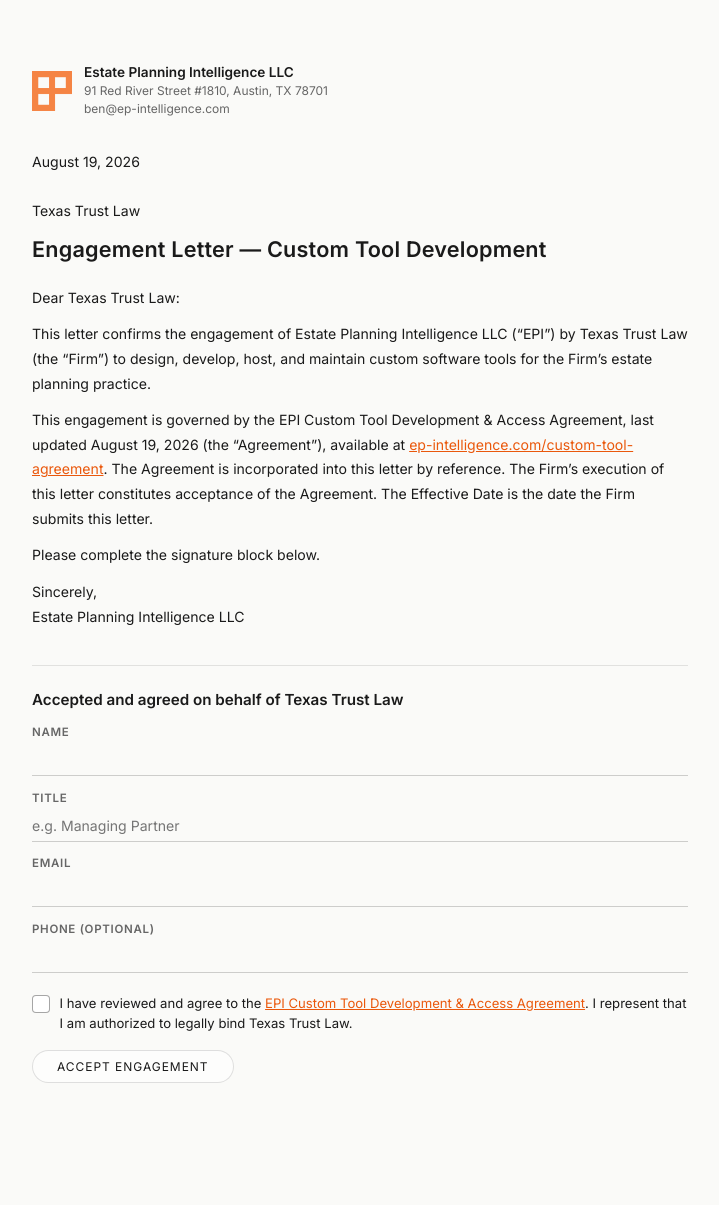
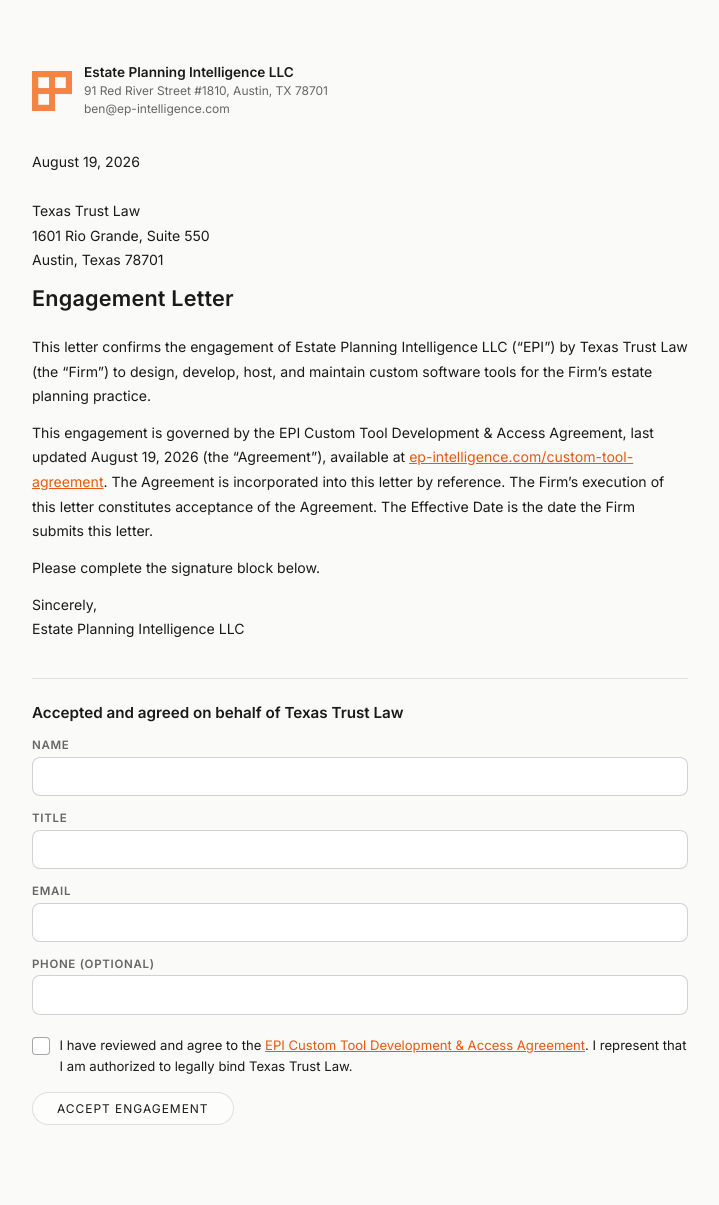
Before and after one commit to bentgalbraith/ep-intelligence, a Flask app: page /engagement/texas-trust-law in a window 1280 px wide. Shown: the whole page, without its empty margins (280-999 px from the left). Before the commit the page ends 1083 px from the top, so only its background shows below. Run offline with Flask 3, Linux system fonts and the light colour scheme; some libraries are stand-ins or nearby versions.

Commit message:
Tweaks to TTL engagement letter

```diff
--- a/templates/ttl_engagement.html
+++ b/templates/ttl_engagement.html
@@ -29,10 +29,10 @@
     .sig-block input[type="text"],
     .sig-block input[type="email"],
     .sig-block input[type="tel"] {
-      width: 100%; padding: 0.45rem 0; font-family: inherit; font-size: 0.88rem; color: #1a1a1a;
-      background: transparent; border: none; border-bottom: 1px solid rgba(0,0,0,0.18); outline: none; border-radius: 0;
+      width: 100%; padding: 0.65rem 0.8rem; font-family: inherit; font-size: 0.88rem; color: #1a1a1a;
+      background: #fff; border: 1px solid rgba(0,0,0,0.18); outline: none; border-radius: 8px;
     }
-    .sig-block input:focus { border-bottom-color: #ea580c; }
+    .sig-block input:focus { border-color: #ea580c; box-shadow: 0 0 0 3px rgba(234,88,12,0.12); }
     .agreement-check {
       display: flex; align-items: flex-start; gap: 0.6rem; text-align: left; cursor: pointer; margin: 1.25rem 0 1rem;
     }
@@ -90,11 +90,9 @@
 
     <p class="date">{% if accepted %}{{ accepted_at }}{% else %}{{ agreement_version }}{% endif %}</p>
 
-    <p>Texas Trust Law</p>
+    <p>Texas Trust Law<br>1601 Rio Grande, Suite 550<br>Austin, Texas 78701</p>
 
-    <h1>Engagement Letter — Custom Tool Development</h1>
-
-    <p>Dear Texas Trust Law:</p>
+    <h1>Engagement Letter</h1>
 
     <p>This letter confirms the engagement of Estate Planning Intelligence LLC (&ldquo;EPI&rdquo;) by Texas Trust Law (the &ldquo;Firm&rdquo;) to design, develop, host, and maintain custom software tools for the Firm&rsquo;s estate planning practice.</p>
 
@@ -136,7 +134,7 @@
             </div>
             <div class="sig-row">
                 <label class="sig-label" for="title">Title</label>
-                <input id="title" type="text" name="title" value="{{ request.form.get('title', '') }}" required autocomplete="organization-title" placeholder="e.g. Managing Partner">
+                <input id="title" type="text" name="title" value="{{ request.form.get('title', '') }}" required autocomplete="organization-title">
             </div>
             <div class="sig-row">
                 <label class="sig-label" for="email">Email</label>
```
